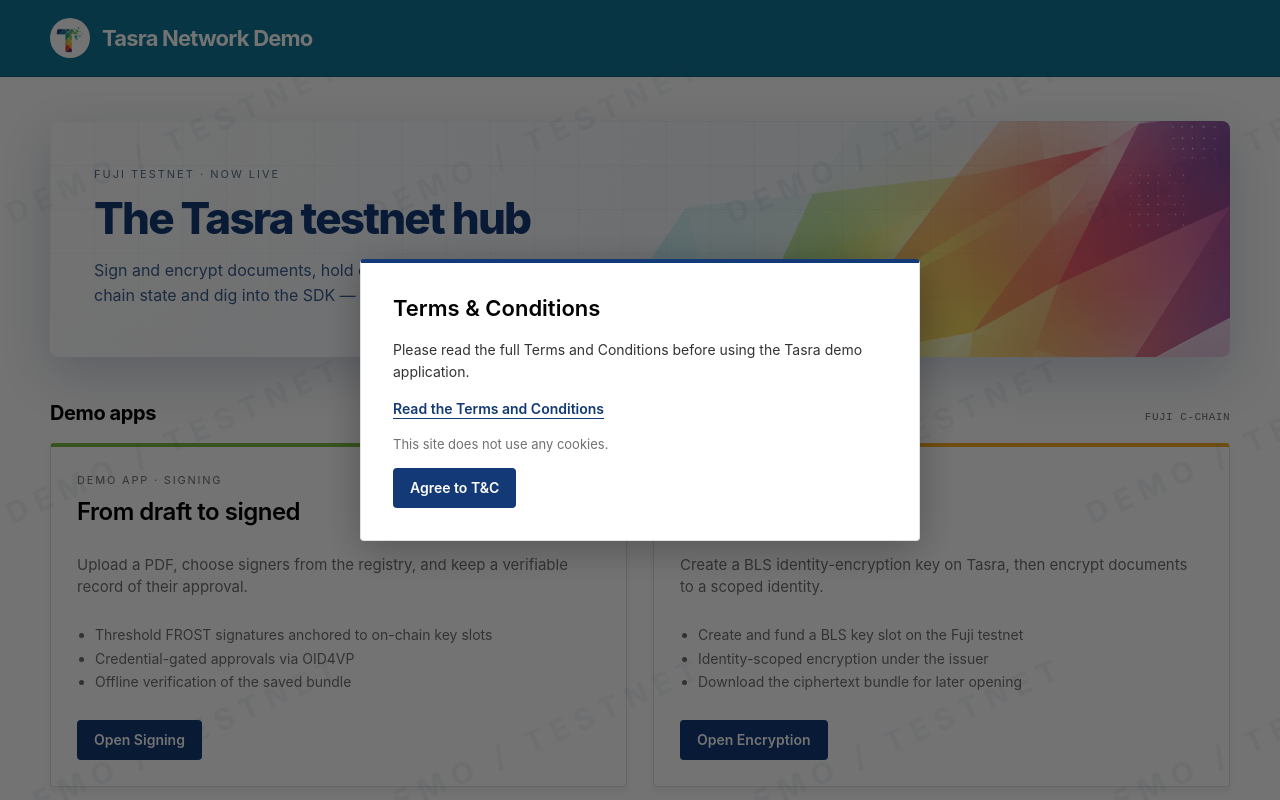
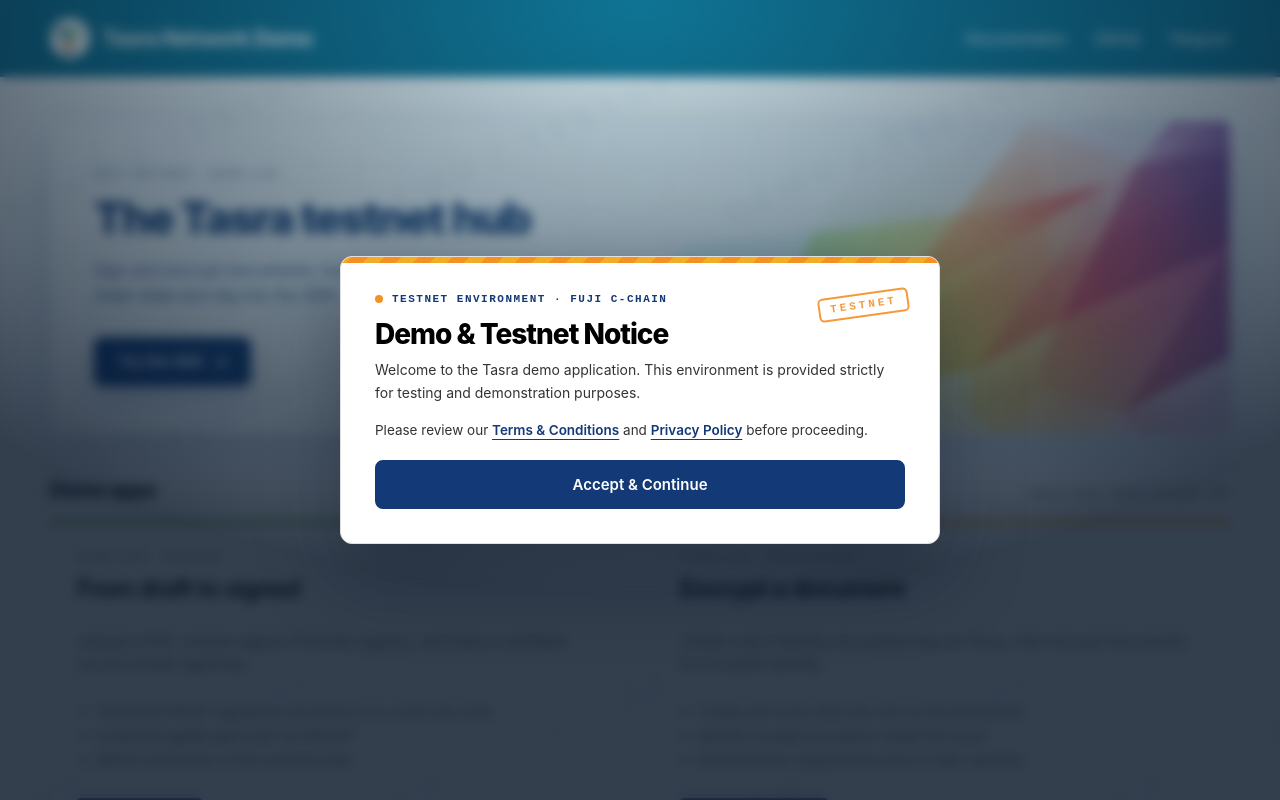
Before and after one commit to t3foundry/tasra-demo, a React (Vite) app in the folder web/: page / in a window 1280 px wide. Shown: the top 800 px of the page. Built offline with nearby package versions, Linux system fonts and the light colour scheme.

Commit message:
Updated T&Cs plu header

```diff
--- a/web/src/App.tsx
+++ b/web/src/App.tsx
@@ -38,6 +38,29 @@
             <Link to="/decryption">Decryption</Link>
           </nav>
         ) : null}
+        <nav className="bar-links" aria-label="External">
+          <a
+            href="https://docs.tasra.network"
+            target="_blank"
+            rel="noopener noreferrer"
+          >
+            Documentation
+          </a>
+          <a
+            href="https://github.com/t3foundry"
+            target="_blank"
+            rel="noopener noreferrer"
+          >
+            GitHub
+          </a>
+          <a
+            href="https://t.me/+eTA2Uz0TbSA2ZTI0"
+            target="_blank"
+            rel="noopener noreferrer"
+          >
+            Telegram
+          </a>
+        </nav>
       </div>
     </header>
   )
@@ -82,8 +105,19 @@
           <Header />
           <Main />
           <footer>
-            Built with Tasra SDK · Verified signatures and identity-scoped BLS encryption.
-            <span className="label">v{import.meta.env.VITE_APP_VERSION}</span>
+            <span className="footer-note">
+              Built with Tasra SDK · Verified signatures and identity-scoped
+              BLS encryption.
+              <span className="label">v{import.meta.env.VITE_APP_VERSION}</span>
+            </span>
+            <a
+              className="footer-link"
+              href="https://t3foundry.com/en/privacy"
+              target="_blank"
+              rel="noopener noreferrer"
+            >
+              Privacy Policy
+            </a>
           </footer>
           {!isTerms ? <TermsOverlay /> : null}
         </NoticeProvider>
--- a/web/src/pages/Landing.tsx
+++ b/web/src/pages/Landing.tsx
@@ -156,12 +156,25 @@
           Sign and encrypt documents, hold credentials in your demo wallet, browse
           on-chain state and dig into the SDK — everything you need in one place.
         </p>
+        <div className="landing-hero-actions">
+          <a
+            className="button primary landing-hero-cta"
+            href="https://docs.tasra.network"
+            target="_blank"
+            rel="noopener noreferrer"
+          >
+            Try the SDK
+            <span className="landing-hero-cta-arrow" aria-hidden="true">
+              ↗
+            </span>
+          </a>
+        </div>
       </section>
 
       <div className="landing-section">
         <div className="landing-section-head">
           <h2>Demo apps</h2>
-          <span className="landing-section-note">Fuji C-Chain</span>
+          <span className="landing-section-note">Built with Tasra Network SDK</span>
         </div>
         <div className="app-grid">
           {demoApps.map((app) => (
--- a/web/src/styles.css
+++ b/web/src/styles.css
@@ -104,6 +104,9 @@
 .bar nav a:hover {
   color: #cdeaf2;
   text-decoration: underline;
+}
+.bar-links {
+  margin-left: auto;
 }
 main {
   max-width: 1240px;
@@ -691,9 +694,28 @@
   padding: 20px 0;
   font-size: 11px;
   color: var(--muted);
+  display: flex;
+  align-items: center;
+  justify-content: space-between;
+  gap: 16px;
+  flex-wrap: wrap;
+}
+.footer-note {
+  display: inline-flex;
+  align-items: center;
+  gap: 8px;
+}
+.footer-link {
+  color: var(--muted);
+  text-decoration: none;
+  font-weight: 600;
+  transition: color 0.15s ease;
+}
+.footer-link:hover {
+  color: var(--brand-deep);
+  text-decoration: underline;
 }
 footer .label {
-  margin-left: 8px;
   vertical-align: middle;
 }
 :focus-visible {
@@ -803,37 +825,165 @@
 .terms-overlay {
   position: fixed;
   inset: 0;
-  background: rgba(0, 0, 0, 0.55);
+  z-index: 10000;
   display: grid;
   place-items: center;
-  z-index: 10000;
-  padding: 20px;
+  padding: 24px;
+  background: radial-gradient(
+    120% 120% at 50% 0%,
+    rgba(16, 117, 149, 0.2) 0%,
+    rgba(7, 20, 38, 0.82) 62%
+  );
+  backdrop-filter: blur(6px);
+  -webkit-backdrop-filter: blur(6px);
+  animation: terms-fade 0.28s ease both;
 }
 .terms-modal {
+  position: relative;
+  display: flex;
+  flex-direction: column;
+  width: min(600px, 100%);
+  max-height: calc(100dvh - 48px);
+  overflow: hidden;
   background: #fff;
   border: 1px solid var(--line);
-  border-top: 4px solid var(--brand-deep);
-  border-radius: 4px;
-  padding: 32px;
-  width: min(560px, 100%);
-  box-shadow: 0 8px 40px #0004;
+  border-radius: 12px;
+  box-shadow: 0 30px 80px rgba(7, 20, 38, 0.45);
+  animation: terms-rise 0.42s cubic-bezier(0.22, 1, 0.36, 1) both;
 }
-.terms-modal h2 {
-  font-size: 22px;
+.terms-stripe {
+  flex-shrink: 0;
+  height: 6px;
+  background: repeating-linear-gradient(
+    -45deg,
+    var(--warn) 0 12px,
+    var(--gold) 12px 24px
+  );
 }
-.terms-modal p {
+.terms-body {
+  position: relative;
+  overflow-y: auto;
+  padding: 30px 34px 34px;
+}
+.terms-stamp {
+  position: absolute;
+  top: 30px;
+  right: 30px;
+  font: 700 11px ui-monospace, monospace;
+  letter-spacing: 3px;
+  text-transform: uppercase;
+  color: var(--warn);
+  border: 2px solid var(--warn);
+  border-radius: 5px;
+  padding: 4px 10px;
+  transform: rotate(-8deg);
+  opacity: 0.9;
+}
+.terms-eyebrow {
+  display: flex;
+  align-items: center;
+  gap: 9px;
+  font: 600 11px ui-monospace, monospace;
+  letter-spacing: 1.5px;
+  text-transform: uppercase;
+  color: var(--brand-deep);
+}
+.terms-status-dot {
+  width: 8px;
+  height: 8px;
+  border-radius: 50%;
+  background: var(--warn);
+  flex-shrink: 0;
+  animation: terms-pulse 2s ease-out infinite;
+}
+.terms-title {
+  margin: 14px 0 8px;
+  padding-right: 96px;
+  font-size: 28px;
+  font-weight: 800;
+  letter-spacing: -1px;
+  line-height: 1.1;
+  color: var(--ink);
+}
+.terms-lead {
+  margin: 0 0 16px;
   font-size: 14px;
+  line-height: 1.65;
+  color: var(--body);
+}
+.terms-links {
+  margin: 0 0 18px;
+  font-size: 13.5px;
   line-height: 1.6;
   color: var(--body);
 }
-.terms-modal a {
+.terms-links a {
   color: var(--brand-deep);
   font-weight: 600;
 }
-.terms-cookie-note {
-  margin-top: 4px;
-  color: var(--muted) !important;
-  font-size: 13px !important;
+.terms-links a:hover {
+  color: var(--brand);
+}
+.terms-submit {
+  width: 100%;
+  padding: 13px 18px;
+  font-size: 15px;
+  border-radius: 8px;
+  transition:
+    background 0.15s ease,
+    border-color 0.15s ease,
+    transform 0.12s ease,
+    box-shadow 0.15s ease;
+}
+.terms-submit:hover {
+  background: var(--brand);
+  border-color: var(--brand);
+  transform: translateY(-1px);
+  box-shadow: 0 8px 20px rgba(19, 58, 118, 0.28);
+}
+@keyframes terms-fade {
+  from {
+    opacity: 0;
+  }
+  to {
+    opacity: 1;
+  }
+}
+@keyframes terms-rise {
+  from {
+    opacity: 0;
+    transform: translateY(18px) scale(0.985);
+  }
+  to {
+    opacity: 1;
+    transform: none;
+  }
+}
+@keyframes terms-pulse {
+  0% {
+    box-shadow: 0 0 0 0 rgba(246, 143, 36, 0.5);
+  }
+  70% {
+    box-shadow: 0 0 0 9px rgba(246, 143, 36, 0);
+  }
+  100% {
+    box-shadow: 0 0 0 0 rgba(246, 143, 36, 0);
+  }
+}
+@media (prefers-reduced-motion: reduce) {
+  .terms-overlay,
+  .terms-modal,
+  .terms-status-dot {
+    animation: none !important;
+  }
+}
+@media (max-width: 520px) {
+  .terms-stamp {
+    display: none;
+  }
+  .terms-title {
+    padding-right: 0;
+  }
 }
 .terms-doc {
   max-width: 840px;
@@ -913,6 +1063,28 @@
   line-height: 1.6;
   max-width: 620px;
   margin: 0;
+}
+.landing-hero-actions {
+  margin-top: 28px;
+  display: flex;
+  gap: 12px;
+  align-items: center;
+  flex-wrap: wrap;
+}
+.landing-hero-cta {
+  gap: 10px;
+  padding: 13px 22px;
+  font-size: 15px;
+  border-radius: 8px;
+  box-shadow: 0 10px 24px rgba(19, 58, 118, 0.26);
+}
+.landing-hero-cta-arrow {
+  font-size: 16px;
+  line-height: 1;
+  transition: transform 0.15s ease;
+}
+.landing-hero-cta:hover .landing-hero-cta-arrow {
+  transform: translate(2px, -2px);
 }
 
 .landing-section {
@@ -1125,6 +1297,13 @@
   .bar {
     gap: 24px;
     padding: 14px 20px;
+    flex-wrap: wrap;
+    row-gap: 8px;
+  }
+  .bar-links {
+    width: 100%;
+    margin-left: 0;
+    justify-content: flex-end;
   }
   .brand {
     font-size: 20px;
--- a/web/src/terms.tsx
+++ b/web/src/terms.tsx
@@ -113,20 +113,45 @@
       aria-labelledby="terms-overlay-title"
     >
       <div className="terms-modal">
-        <h2 id="terms-overlay-title">Terms &amp; Conditions</h2>
-        <p>
-          Please read the full Terms and Conditions before using the Tasra demo
-          application.
-        </p>
-        <p>
-          <Link to="/terms" target="_blank" rel="noopener noreferrer">
-            Read the Terms and Conditions
-          </Link>
-        </p>
-        <p className="terms-cookie-note">This site does not use any cookies.</p>
-        <button type="button" className="primary" onClick={agree}>
-          Agree to T&amp;C
-        </button>
+        <div className="terms-stripe" aria-hidden="true" />
+        <div className="terms-body">
+          <span className="terms-stamp" aria-hidden="true">
+            Testnet
+          </span>
+          <div className="terms-eyebrow">
+            <span className="terms-status-dot" aria-hidden="true" />
+            Testnet Environment · Fuji C-Chain
+          </div>
+          <h2 id="terms-overlay-title" className="terms-title">
+            Demo &amp; Testnet Notice
+          </h2>
+          <p className="terms-lead">
+            Welcome to the Tasra demo application. This environment is provided
+            strictly for testing and demonstration purposes.
+          </p>
+          <p className="terms-links">
+            Please review our{' '}
+            <Link to="/terms" target="_blank" rel="noopener noreferrer">
+              Terms &amp; Conditions
+            </Link>{' '}
+            and{' '}
+            <a
+              href="https://t3foundry.com/en/privacy"
+              target="_blank"
+              rel="noopener noreferrer"
+            >
+              Privacy Policy
+            </a>{' '}
+            before proceeding.
+          </p>
+          <button
+            type="button"
+            className="primary terms-submit"
+            onClick={agree}
+          >
+            Accept &amp; Continue
+          </button>
+        </div>
       </div>
     </div>
   )
```
